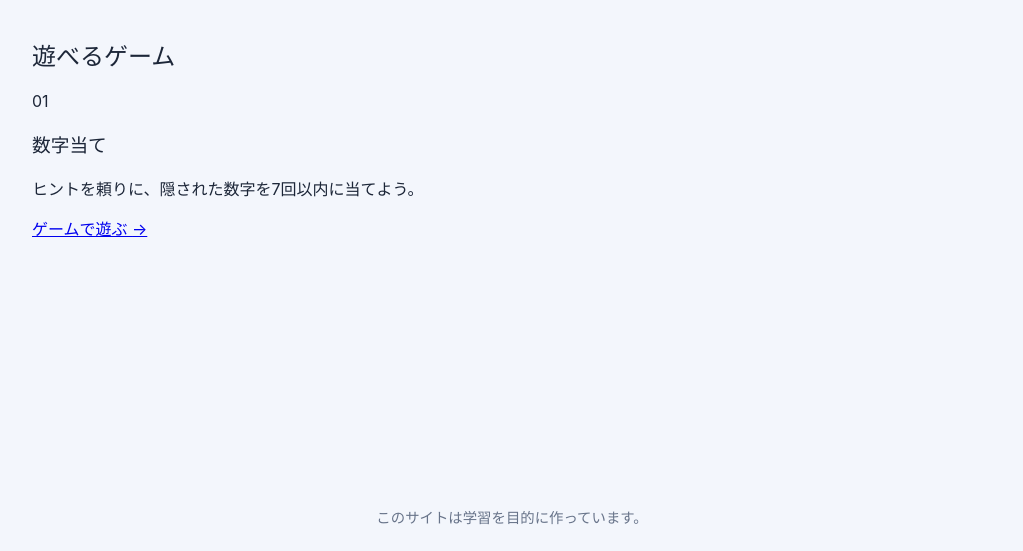
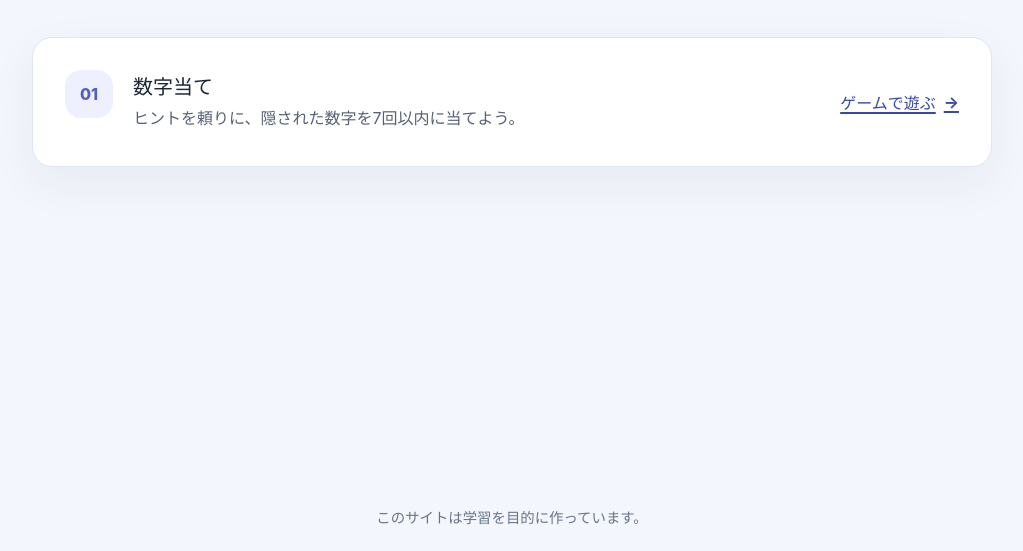
Before and after one commit to hayashihiroki-paya/static-minigame, a website: page index.html in a window 1280 px wide. Shown: the part 249-800 px from the top of the page, without its empty margins (128-1151 px from the left). Drawn offline with Linux system fonts and the light colour scheme.

Commit message:
Issue #4: 数字当てゲームを追加

```diff
--- a/src/style.css
+++ b/src/style.css
@@ -103,3 +103,84 @@ h1 {
 .site-footer p {
   margin-bottom: 0;
 }
+
+/* ホーム一覧はカードを1列に並べ、ゲームが増えても説明と操作を見つけやすくします。 */
+.game-list {
+  display: grid;
+  gap: 1rem;
+}
+
+.game-card {
+  display: grid;
+  grid-template-columns: auto 1fr auto;
+  align-items: center;
+  gap: 1.25rem;
+  padding: clamp(1.25rem, 4vw, 2rem);
+  border: 1px solid #dfe5f2;
+  border-radius: 1.25rem;
+  background: #fff;
+  box-shadow: 0 1rem 3rem rgb(34 48 80 / 6%);
+}
+
+.game-card__number {
+  display: grid;
+  width: 3rem;
+  aspect-ratio: 1;
+  place-items: center;
+  border-radius: 1rem;
+  background: #eef0ff;
+  color: #5360b9;
+  font-weight: 800;
+}
+
+.game-card__content h3 {
+  margin: 0 0 0.35rem;
+  font-size: 1.25rem;
+}
+
+.game-card__content p {
+  margin: 0;
+  color: #566176;
+  line-height: 1.6;
+}
+
+/* 明確な輪郭により、キーボード利用時に次の操作位置を見失わないようにします。 */
+.game-card__link:focus-visible {
+  border-radius: 0.25rem;
+  outline: 3px solid #5369c8;
+  outline-offset: 4px;
+}
+
+.game-card__link {
+  display: inline-flex;
+  min-height: 2.75rem;
+  align-items: center;
+  gap: 0.5rem;
+  color: #3649a5;
+  font-weight: 700;
+  text-decoration-thickness: 0.12em;
+  text-underline-offset: 0.2em;
+}
+
+/* 見出しはスクリーンリーダーに残し、画面ではカードをすっきり見せます。 */
+.visually-hidden {
+  position: absolute;
+  width: 1px;
+  height: 1px;
+  overflow: hidden;
+  clip: rect(0, 0, 0, 0);
+  white-space: nowrap;
+  clip-path: inset(50%);
+}
+
+/* 狭い画面ではリンクを次の行に置き、文字とタップ領域に十分な幅を残します。 */
+@media (max-width: 600px) {
+  .game-card {
+    grid-template-columns: auto 1fr;
+  }
+
+  .game-card__link {
+    grid-column: 2;
+    justify-self: start;
+  }
+}
```
